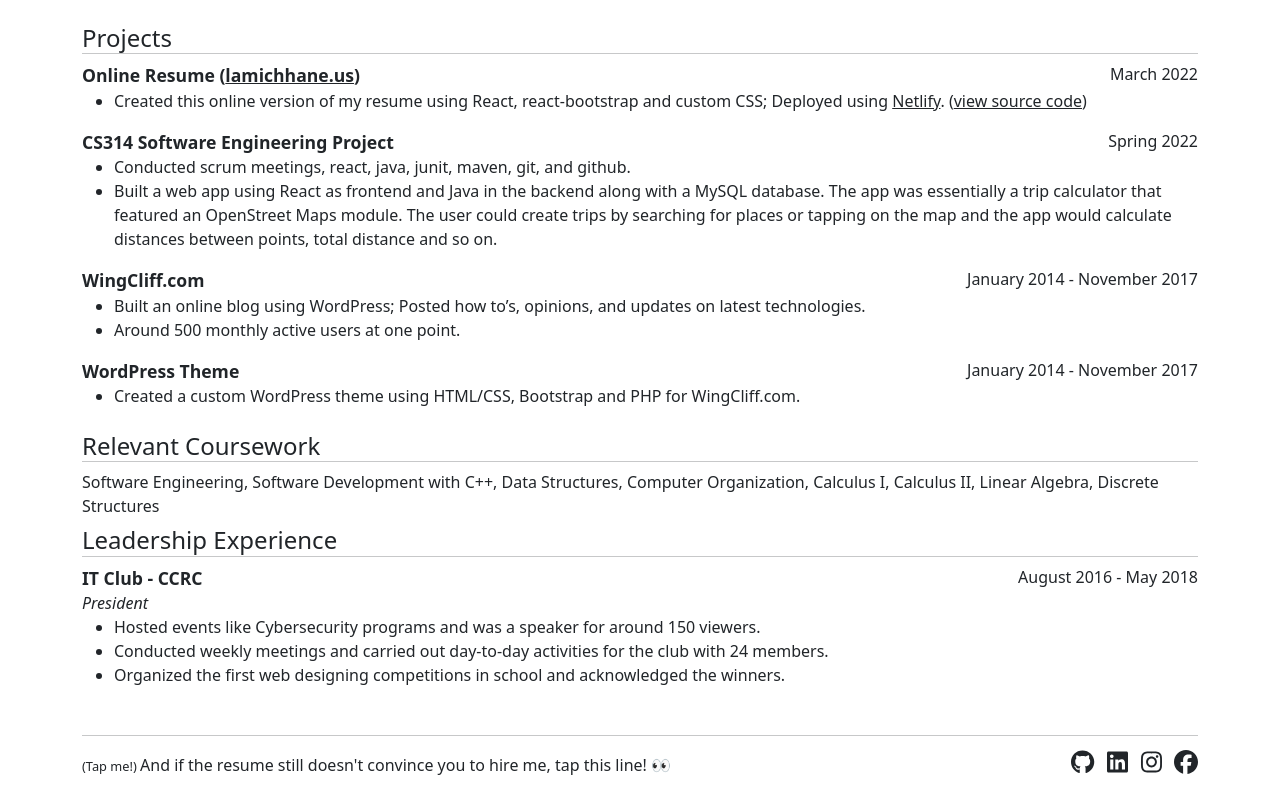
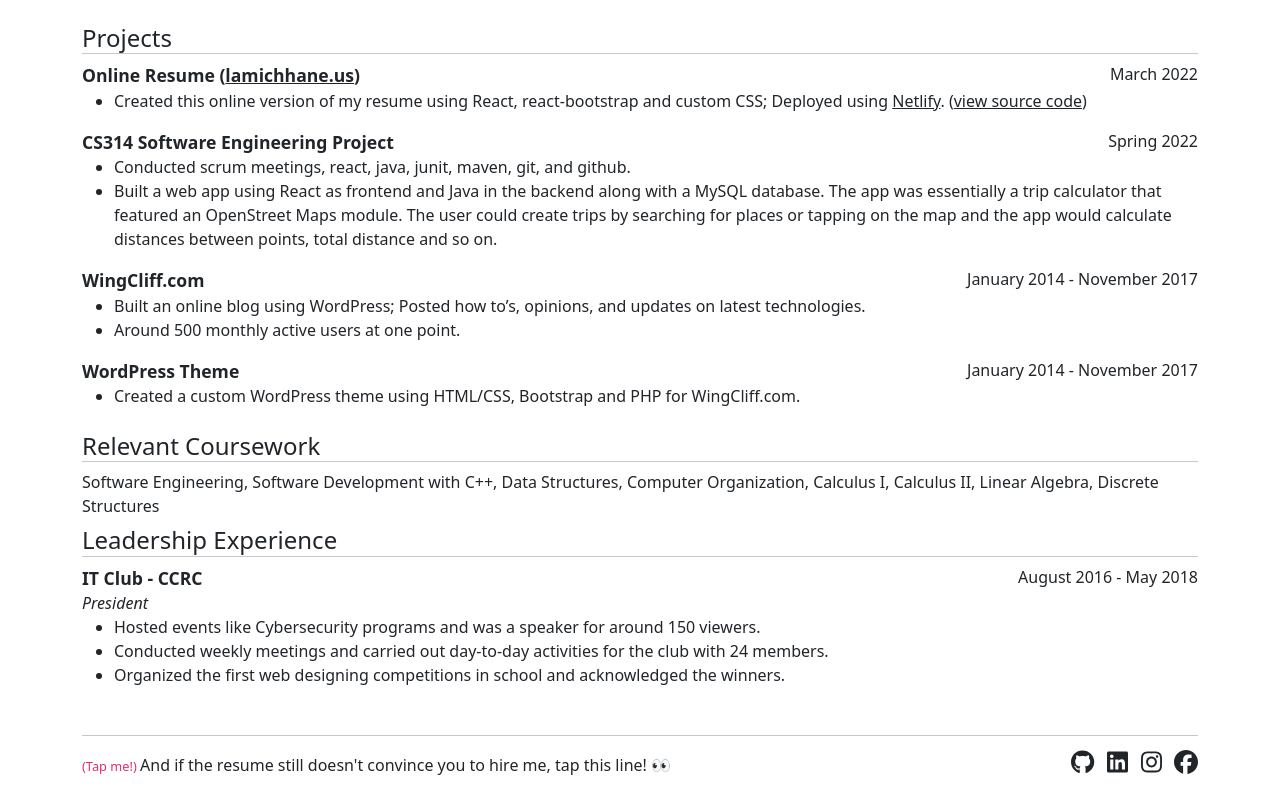
Before and after one commit to AyeCL/resume, a React (Create React App) app: page / in a window 1280 px wide. Shown: the part 972-1772 px from the top of the page. Built offline with nearby package versions, Linux system fonts and the light colour scheme.

Commit message:
tap me changed to a function and color to red

```diff
--- a/src/components/Footer.js
+++ b/src/components/Footer.js
@@ -24,6 +24,12 @@ function Footer() {
 
     const [showFooterTip, setShowFooterTip] = useState(true)
 
+    const tapMe = () => {
+        return (
+            <span style={{ fontSize: '0.8em', color: '#e1306c'  }} >(Tap me!) </span>
+        )
+    }
+
     if (isMobile) {
         return (
             <div className='container topic text-center' style={{ paddingTop: '3vh', paddingBottom: '2vh' }}>
@@ -35,7 +41,7 @@ function Footer() {
                             setShowFooterTip(false)
                         }
                     }>
-                    { showFooterTip ? <span style={{ fontSize: '0.8em' }} >(Tap me!) </span> : null }{footerLine}
+                    { showFooterTip ? tapMe() : null }{footerLine}
                         <br />
                     </Col>
                 </Row>
@@ -57,7 +63,7 @@ function Footer() {
                         setShowFooterTip(false)
                     }
                 }>
-                    <span style={{ fontSize: '1.5em' }}></span>{ showFooterTip ? <span style={{ fontSize: '0.8em' }} >(Tap me!) </span> : null }{footerLine}
+                    <span style={{ fontSize: '1.5em' }}></span>{ showFooterTip ? tapMe() : null }{footerLine}
                 </Col>
                 <Col className='col-4' style={{ textAlign: 'right' }}>
                     {SocialButtons()}
```
